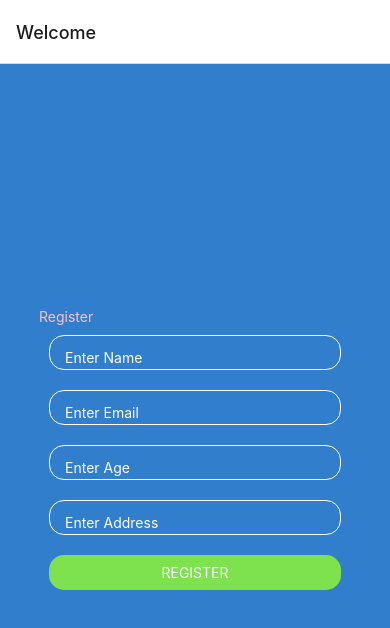
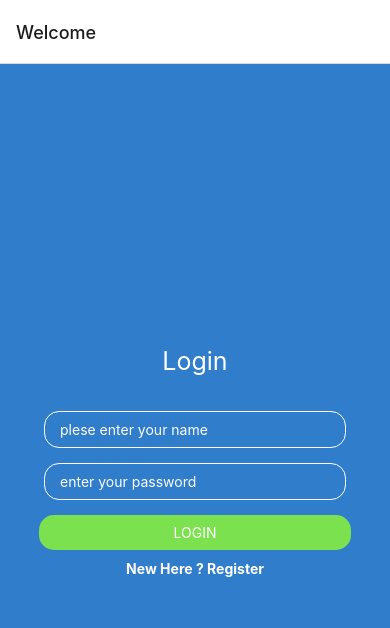
Before and after one commit to pushparaj21/MediShop, a React Native app: screen / in a window 390 px wide. Shown: the top 628 px of the page. Built offline with nearby package versions, Linux system fonts and the light colour scheme.

Commit message:
i have removed unused file

```diff
--- a/App.js
+++ b/App.js
@@ -20,14 +20,14 @@ const App = () => {
     <NavigationContainer>
       <Stack.Navigator>
         <Stack.Screen
-          name="Registers"
-          component={Register}
+          name="Login"
+          component={Login}
           options={{title: 'Welcome'}}
         />
         <Stack.Screen
-          name="Login"
-          component={Login}
-          options={{title: 'Welcome'}}
+          name="Register"
+          component={Register}
+          options={{title: 'Register'}}
         />
       </Stack.Navigator>
     </NavigationContainer>
--- a/Screen/Login.js
+++ b/Screen/Login.js
@@ -7,7 +7,7 @@ import {
   TouchableOpacity,
 } from 'react-native';
 
-const Login = () => {
+const Login = ({navigation}) => {
   return (
     <View style={style.mainContainer}>
       <View style={style.loginSection}>
@@ -20,6 +20,7 @@ const Login = () => {
         />
         <TextInput
           placeholder="enter your password"
+          secureTextEntry={true}
           placeholderTextColor="white"
           underlineColorAndroid="#f000"
           style={style.textinput}
@@ -28,7 +29,11 @@ const Login = () => {
         <TouchableOpacity activeOpacity={0.5} style={style.button}>
           <Text style={style.buttonText}>LOGIN</Text>
         </TouchableOpacity>
-        <Text style={style.registerTextStyle}>New Here ? Register</Text>
+        <Text
+          style={style.registerTextStyle}
+          onPress={() => navigation.navigate('Register')}>
+          New Here ? Register
+        </Text>
       </View>
     </View>
   );
--- a/Screen/Register.js
+++ b/Screen/Register.js
@@ -6,7 +6,7 @@ import {
   TextInput,
   TouchableOpacity,
 } from 'react-native';
-export default function Register() {
+export default function Register({navigation}) {
   return (
     <View style={styles.mainContainer}>
       <View style={styles.register}>
--- a/Screen/Test.js
+++ /dev/null
@@ -1,28 +0,0 @@
-import React from 'react';
-import {StyleSheet, View} from 'react-native';
-
-const Flex = () => {
-  return (
-    <View
-      style={[
-        styles.container,
-        {
-          // Try setting `flexDirection` to `"row"`.
-          flexDirection: 'column',
-        },
-      ]}>
-      <View style={{flex: 1, backgroundColor: 'red'}} />
-      <View style={{flex: 2, backgroundColor: 'darkorange'}} />
-      <View style={{flex: 3, backgroundColor: 'green'}} />
-    </View>
-  );
-};
-
-const styles = StyleSheet.create({
-  container: {
-    flex: 1,
-    padding: 20,
-  },
-});
-
-export default Flex;
```
